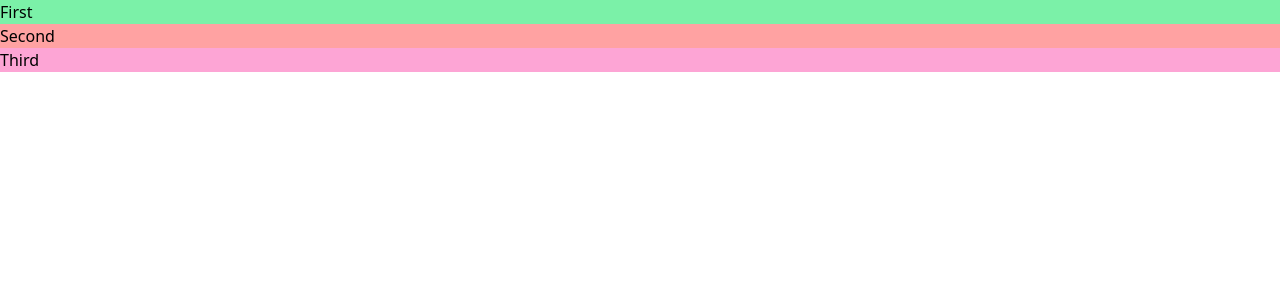
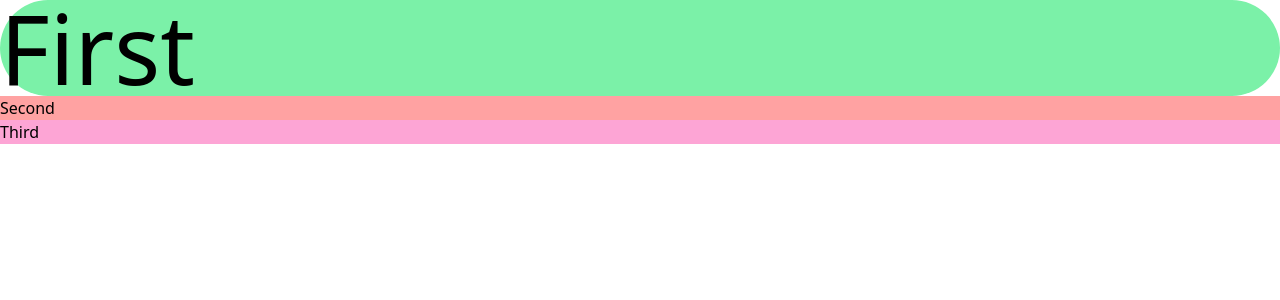
Before and after one commit to sajid2812/Tailwind, a React (Vite) app: page / in a window 1280 px wide. Shown: the top 300 px of the page. Built offline with nearby package versions, Linux system fonts and the light colour scheme.

Commit message:
enhancement

```diff
--- a/src/App.jsx
+++ b/src/App.jsx
@@ -7,7 +7,7 @@ function App() {
   return (
     <>
       <div className="grid grid-cols-12" >
-        <div className="col-span-12 sm:col-span-5 bg-green-300">First</div>
+        <div className="col-span-12 sm:col-span-5 bg-green-300 text-8xl rounded-full">First</div>
         <div className="col-span-12 sm:col-span-5 bg-red-300">Second</div>
         <div className="col-span-12 sm:col-span-2 bg-pink-300">Third</div>
       </div>
```
